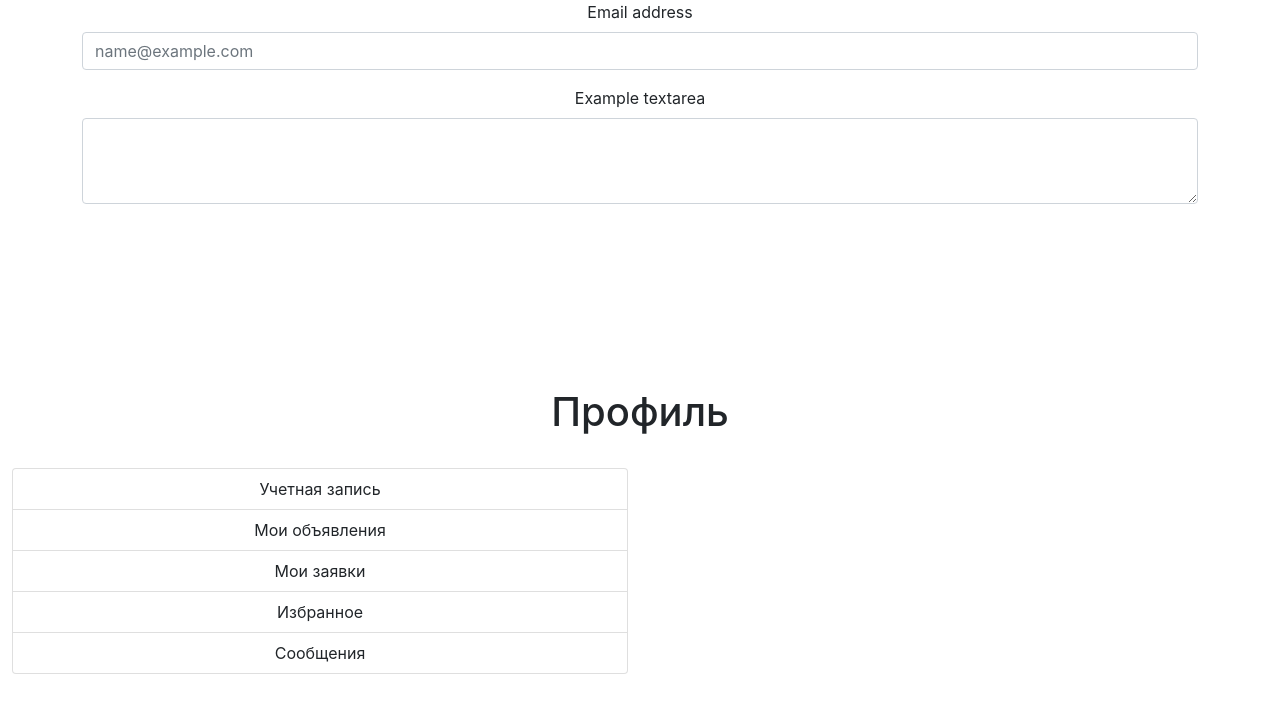
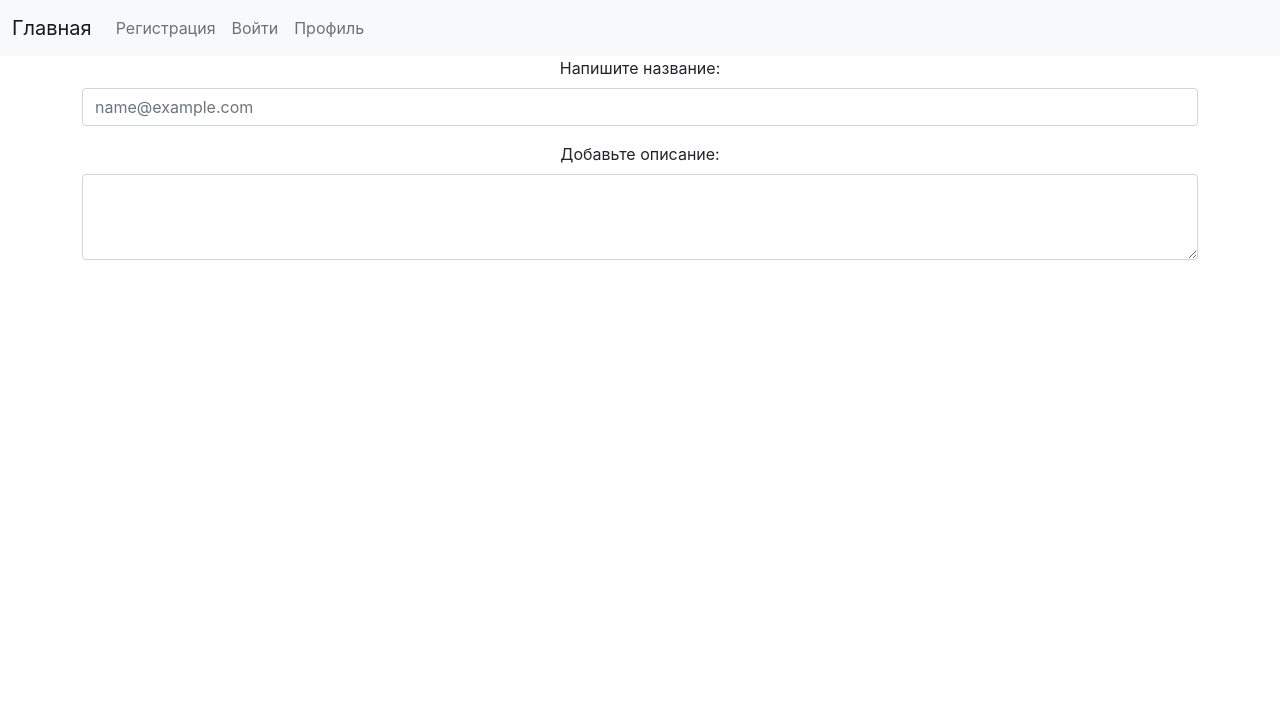
Before and after one commit to Igoryan138/Skrepka, a React (Create React App) app in the folder client/: page /add in a window 1280 px wide. Shown: the top 710 px of the page. Built offline with nearby package versions, Linux system fonts and the light colour scheme.

Commit message:
routers in app

```diff
--- a/client/src/App.jsx
+++ b/client/src/App.jsx
@@ -5,26 +5,34 @@ import AddAdvertisement from './components/AddAdvertisement/AddAdvertisement';
 import Profile from './components/Profile/Profile';
 import { Registration, Auth } from './components';
 import Navbar from './components/Navbar/Navbar';
-import Footer from './components/Footer/Footer';
+// import Footer from './components/Footer/Footer';
 import Faq from './components/Faq/Faq';
 import Main from './components/Main/Main';
+import Account from './components/Profile/Account/Account';
+import MyAdvertisements from './components/Profile/MyAdvertisements/MyAdvertisements';
+import MyApplications from './components/Profile/MyApplications/MyApplications';
+import Favourites from './components/Profile/Favourites/Favourites';
+import Messages from './components/Profile/Messages/Messages';
 
 function App() {
   return (
     <div className="App">
-      <header>
-        {/* <Navbar /> */}
-      </header>
+      <Navbar />
       <main>
         <Routes>
-          {/* <Route path="/" element={<Main/>}/> */}
-          {/* <Route path="registration" element={<Registration/>} /> */}
-          {/* <Route path="login" element={<Auth/>} /> */}
-          {/* <Route path="faq" element={<Faq/>} /> */}
+          <Route path="/" element={<Main />} />
+          <Route path="registration" element={<Registration />} />
+          <Route path="login" element={<Auth />} />
+          <Route path="faq" element={<Faq />} />
           <Route path='add' element={<AddAdvertisement />} />
+          <Route path='profile/*' element={<Profile />} >
+            <Route path="account" element={<Account />} />
+            <Route path="advertisements" element={<MyAdvertisements />} />
+            <Route path="applications" element={<MyApplications />} />
+            <Route path="favourites" element={<Favourites />} />
+            <Route path="messages" element={<Messages />} />
+          </Route>
         </Routes>
-        <Profile />
-
       </main>
       <footer>
         {/* <Footer /> */}
--- a/client/src/components/AddAdvertisement/AddAdvertisement.jsx
+++ b/client/src/components/AddAdvertisement/AddAdvertisement.jsx
@@ -3,13 +3,13 @@ import React from 'react'
 export default function AddAdvertisement() {
   return (
     <div className='container'>
-      <div class="mb-3">
-        <label for="exampleFormControlInput1" class="form-label">Email address</label>
-        <input type="email" class="form-control" id="exampleFormControlInput1" placeholder="name@example.com" />
+      <div className="mb-3">
+        <label htmlFor="exampleFormControlInput1" className="form-label">Напишите название:</label>
+        <input type="email" className="form-control" id="exampleFormControlInput1" placeholder="name@example.com" />
       </div>
-      <div class="mb-3">
-        <label for="exampleFormControlTextarea1" class="form-label">Example textarea</label>
-        <textarea class="form-control" id="exampleFormControlTextarea1" rows="3"></textarea>
+      <div className="mb-3">
+        <label htmlFor="exampleFormControlTextarea1" className="form-label">Добавьте описание:</label>
+        <textarea className="form-control" id="exampleFormControlTextarea1" rows="3"></textarea>
       </div>
     </div>
   )
--- a/client/src/components/Navbar/Navbar.jsx
+++ b/client/src/components/Navbar/Navbar.jsx
@@ -22,7 +22,7 @@ export default function Navbar() {
                 <Link to="login"className="nav-link" >Войти</Link>
               </li>
               <li className="nav-item">
-                <Link to="#" className="nav-link disabled">Disabled</Link>
+                <Link to="profile" className="nav-link">Профиль</Link>
               </li>
             </ul>
           </div>
--- a/client/src/components/Profile/Profile.jsx
+++ b/client/src/components/Profile/Profile.jsx
@@ -1,5 +1,5 @@
 import style from './Profile.module.css'
-import { Link } from 'react-router-dom'
+import { Link, Outlet } from 'react-router-dom'
 import { Route, Routes } from 'react-router-dom'
 import MyAdvertisements from './MyAdvertisements/MyAdvertisements'
 import Account from './Account/Account'
@@ -10,6 +10,7 @@ import Favourites from './Favourites/Favourites'
 
 
 export default function Profile() {
+
   return (
     <div>
       <div className={style.title}>
@@ -21,25 +22,17 @@ export default function Profile() {
       <div className={style.menu}>
         <div className='container'>
           <div className="list-group">
-            <Link to="profile/account" className="list-group-item list-group-item-action" aria-current="true">
+            <Link to="account" className="list-group-item list-group-item-action" aria-current="true">
               Учетная запись
             </Link>
-            <Link to="profile/advertisements" className="list-group-item list-group-item-action">Мои объявления</Link>
-            <Link to="profile/applications" className="list-group-item list-group-item-action">Мои заявки</Link>
-            <Link to="profile/favourites" className="list-group-item list-group-item-action">Избранное</Link>
-            <Link to="profile/messages" className="list-group-item list-group-item-action">Сообщения</Link>
+            <Link to="advertisements" className="list-group-item list-group-item-action">Мои объявления</Link>
+            <Link to="applications" className="list-group-item list-group-item-action">Мои заявки</Link>
+            <Link to="favourites" className="list-group-item list-group-item-action">Избранное</Link>
+            <Link to="messages" className="list-group-item list-group-item-action">Сообщения</Link>
           </div>
         </div>
         <div className='container'>
-          <Routes>
-            <Route path="profile">
-              <Route path="account" element={<Account />} />
-              <Route path="advertisements" element={<MyAdvertisements />} />
-              <Route path="applications" element={<MyApplications />} />
-              <Route path="favourites" element={<Favourites />} />
-              <Route path="messages" element={<Messages />} />
-            </Route>
-          </Routes>
+          <Outlet />
         </div>
       </div>
     </div>
```
